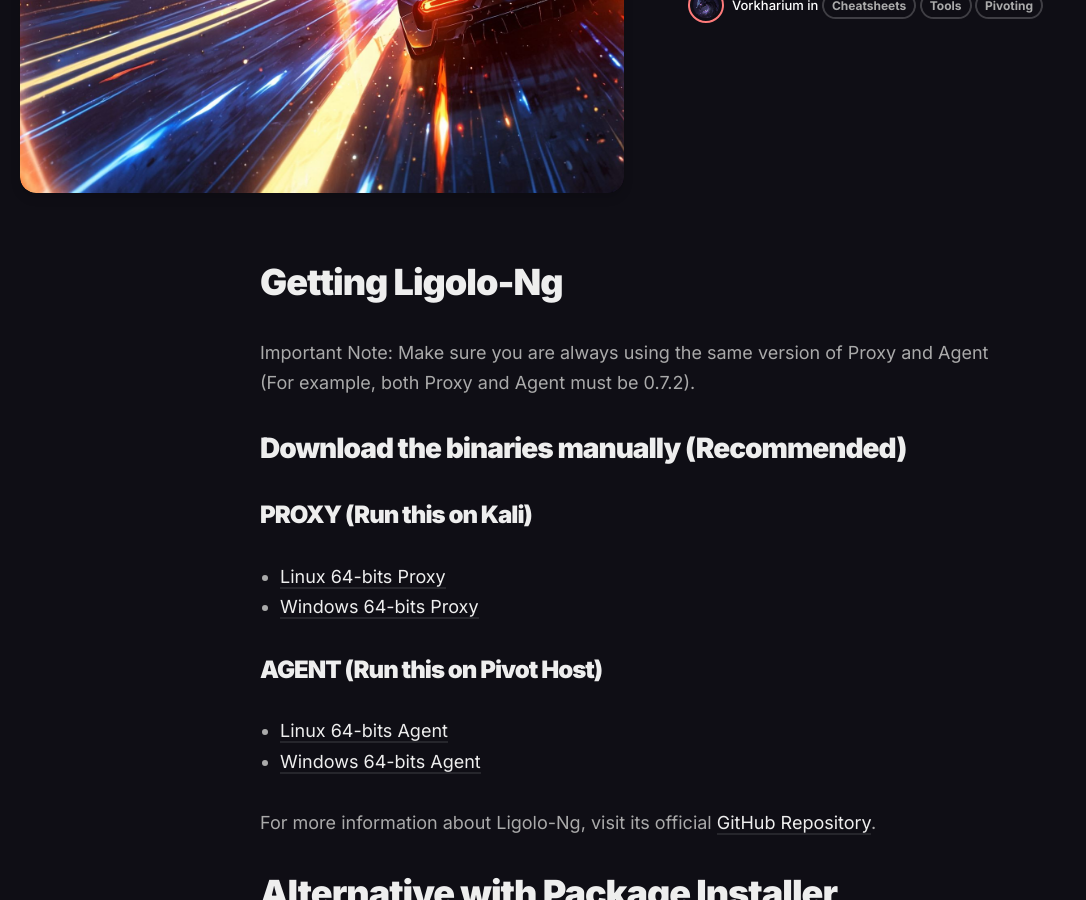
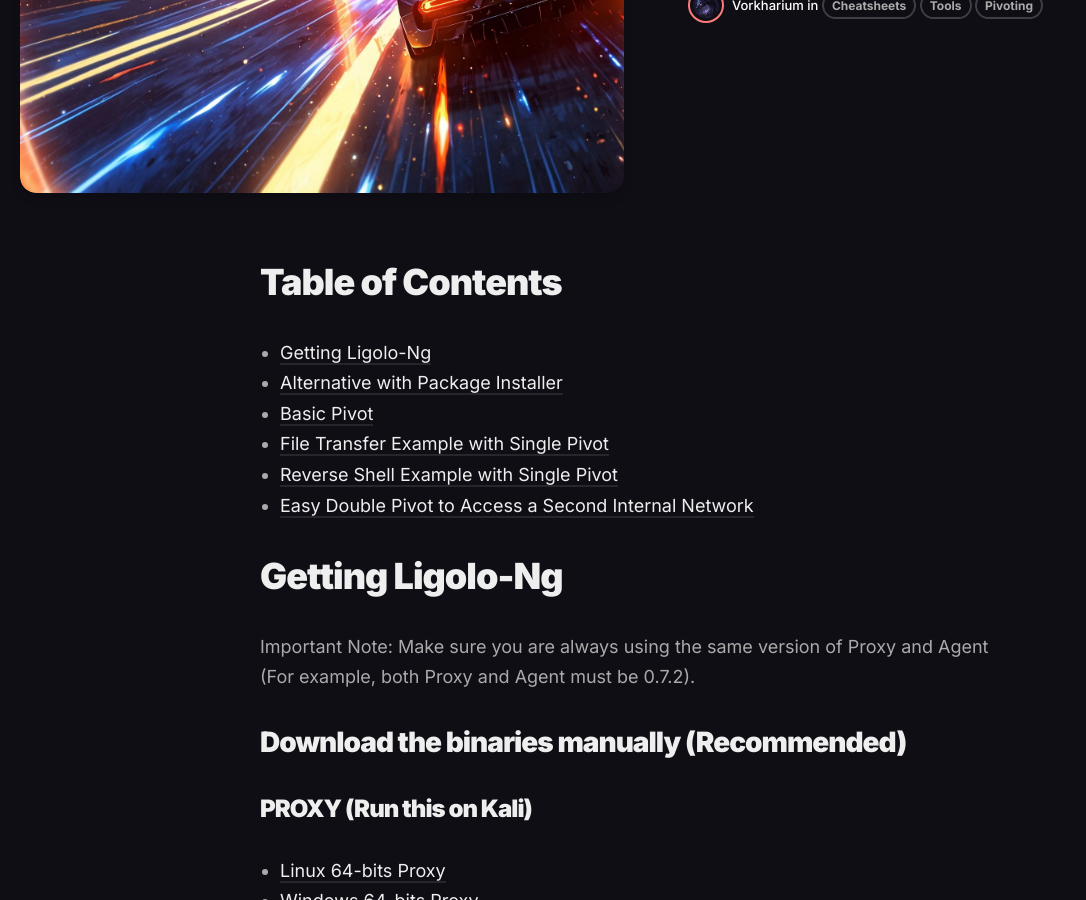
Before and after one commit to Vorkharium/vorkharium.github.io, a Jekyll site: the page built from _posts/2024-10-31-Ligolo-Ng-Cheatsheet.md, in a window 1280 px wide and 900 px high, scrolled down 501 px. Shown: the whole window, without its empty margins (0-1086 px from the left). Built offline with Jekyll 4.4.1, drawn with Linux system fonts in a browser that asks for light colours; comment, search, counter and statistics services are not loaded.

Commit message:
Update 2024-10-31-Ligolo-Ng-Cheatsheet.md

```diff
--- a/_posts/2024-10-31-Ligolo-Ng-Cheatsheet.md
+++ b/_posts/2024-10-31-Ligolo-Ng-Cheatsheet.md
@@ -6,6 +6,14 @@
 image:  '/images/21.jpg'
 tags:   [Cheatsheets, Tools, Pivoting]
 ---
+# Table of Contents
+- [Getting Ligolo-Ng](#getting-ligolo-ng)
+- [Alternative with Package Installer](#alternative-with-package-installer)
+- [Basic Pivot](#basic-pivot)
+- [File Transfer Example with Single Pivot](#file-transfer-example-with-single-pivot)
+- [Reverse Shell Example with Single Pivot](#reverse-shell-example-with-single-pivot)
+- [Easy Double Pivot to Access a Second Internal Network](#easy-double-pivot-to-access-a-second-internal-network)
+
 # Getting Ligolo-Ng
 Important Note: Make sure you are always using the same version of Proxy and Agent (For example, both Proxy and Agent must be 0.7.2).
 
```
